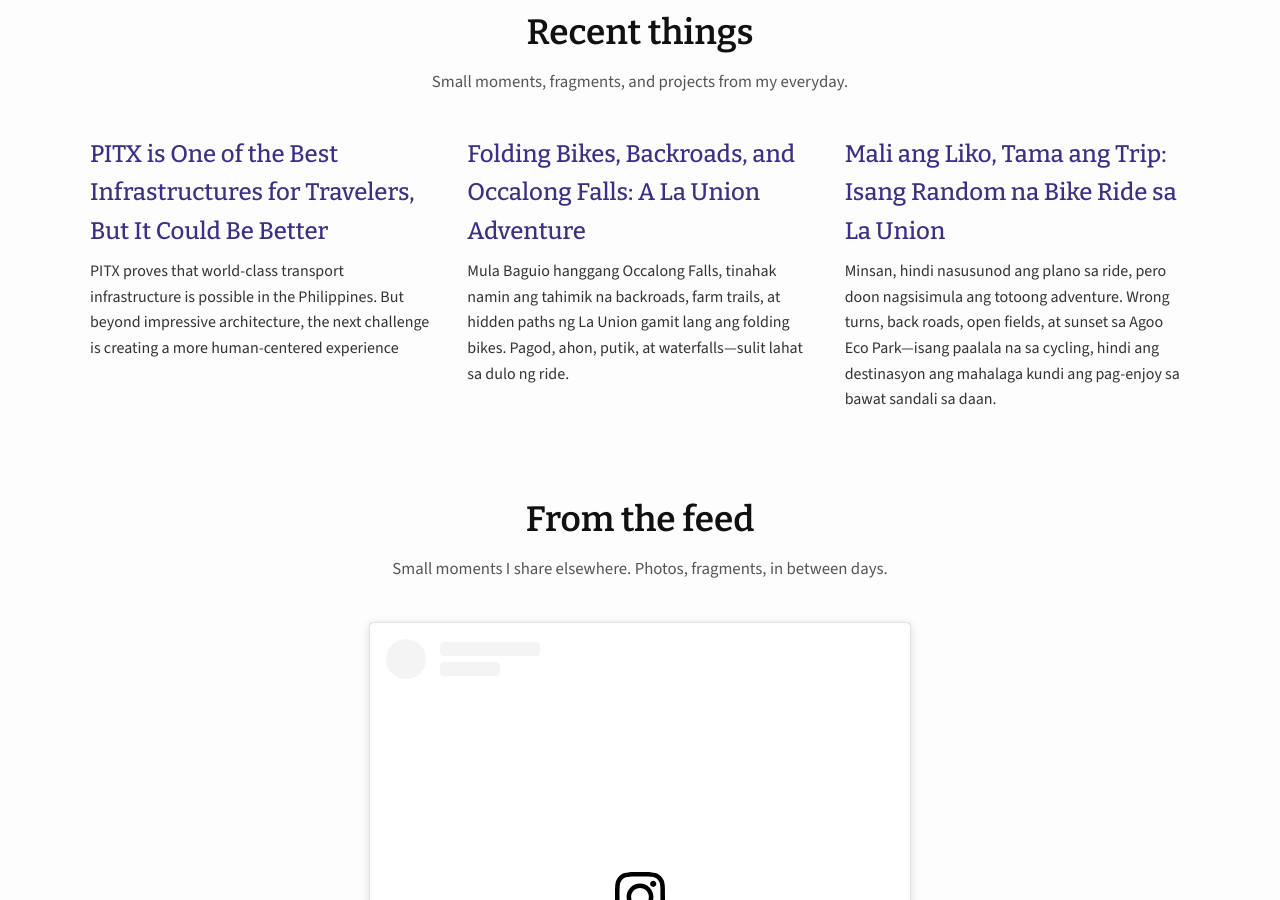
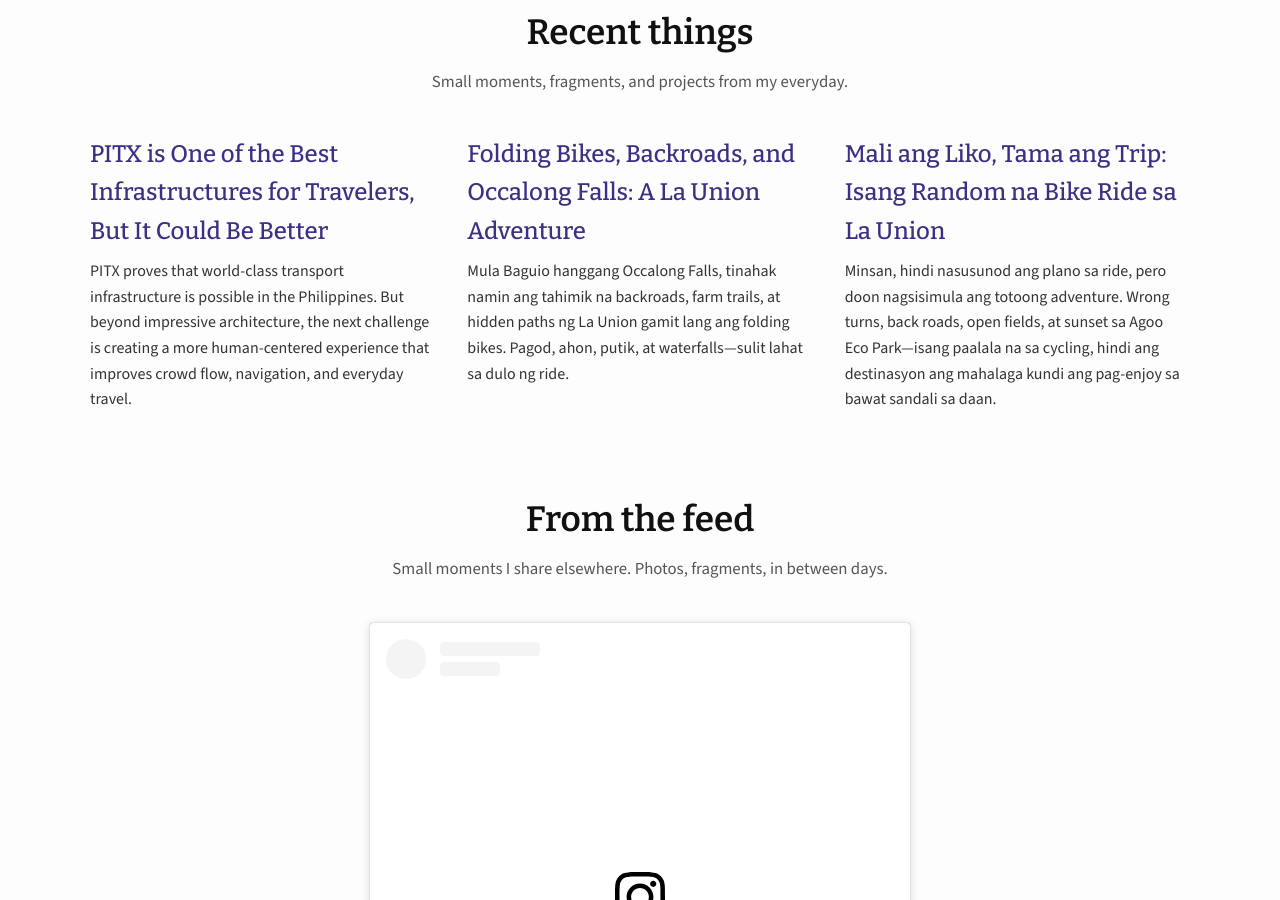
Before and after one commit to marcelbadua/marcelbadua.github.io, a Jekyll site: the page built from index.html, in a window 1280 px wide and 900 px high, scrolled down 801 px. Built offline with Jekyll 4.4.1, drawn with Linux system fonts in a browser that asks for light colours; a script that is not in the unit is left out.

Commit message:
Update 2026-06-16-pitx-human-first-architecture.markdown

```diff
--- a/_posts/2026-06-16-pitx-human-first-architecture.markdown
+++ b/_posts/2026-06-16-pitx-human-first-architecture.markdown
@@ -3,7 +3,7 @@
 title:  "PITX is One of the Best Infrastructures for Travelers, But It Could Be Better"
 date:   2026-06-16 12:00:00
 tags: blog observations
-excerpt: "PITX proves that world-class transport infrastructure is possible in the Philippines. But beyond impressive architecture, the next challenge is creating a more human-centered experience"
+excerpt: "PITX proves that world-class transport infrastructure is possible in the Philippines. But beyond impressive architecture, the next challenge is creating a more human-centered experience that improves crowd flow, navigation, and everyday travel."
 ---
 
 ![on screen schedule]({{ site.baseurl }}/assets/images/pitx.jpg)
```
